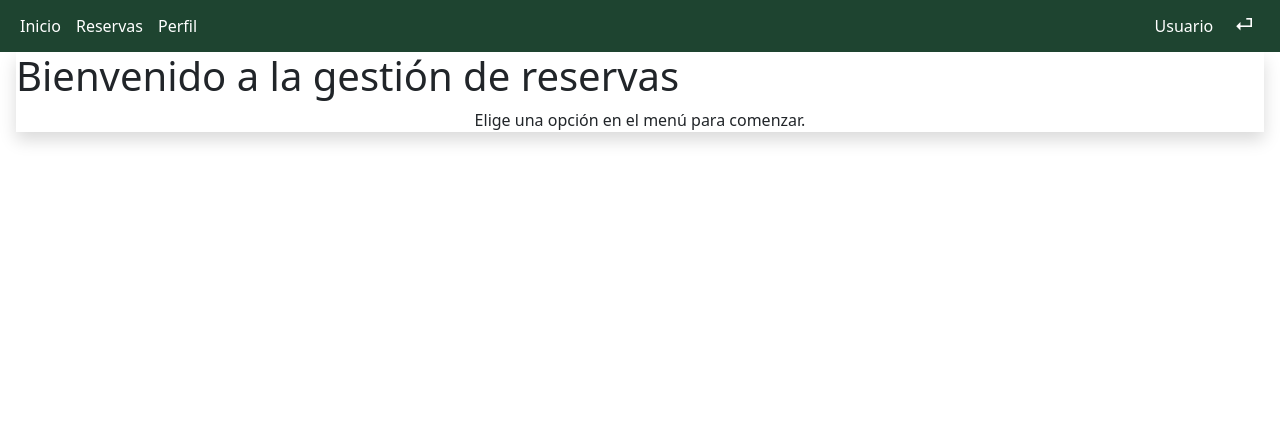
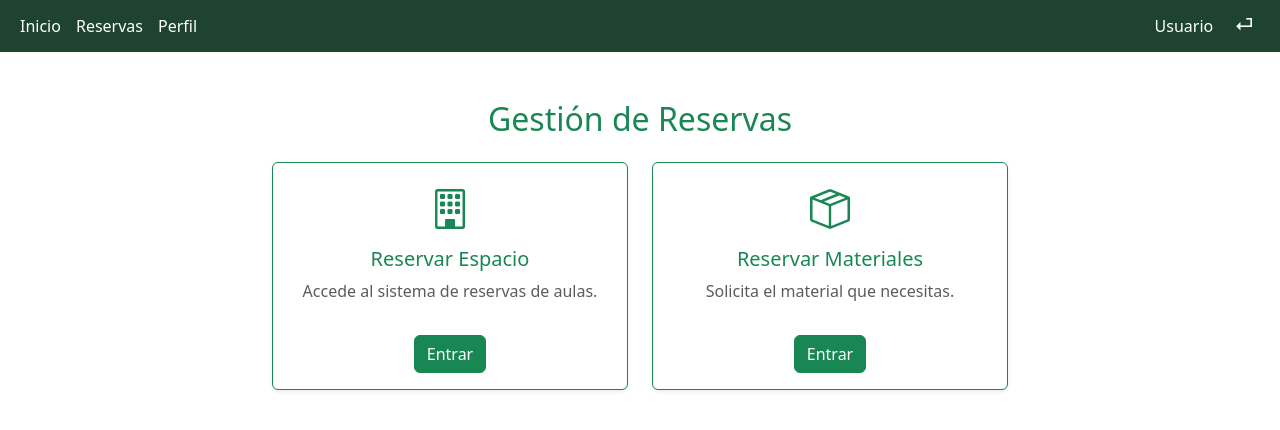
Before and after one commit to Valverde-Antonio/PI-GestionReserva, an Angular app in the folder Frontend/: page /paginaPrincipal in a window 1280 px wide. Shown: the top 430 px of the page. Built offline with nearby package versions, Linux system fonts and the light colour scheme.

Commit message:
Pagina principal

```diff
--- a/Frontend/src/app/pagina-principal/pagina-principal.component.html
+++ b/Frontend/src/app/pagina-principal/pagina-principal.component.html
@@ -1,13 +1,27 @@
 <app-header></app-header>
 
-<div class="main-container">
-  <div class="view-container shadow mx-3 mx-xxl-0">
-    <div class="view-title">
-      <h1>Bienvenido a la gestión de reservas</h1>
+<div class="container text-center mt-5">
+  <h2 class="mb-4 text-success">Gestión de Reservas</h2>
+  <div class="row justify-content-center">
+    <div class="col-md-4 mb-4">
+      <div class="card border-success h-100 shadow-sm">
+        <div class="card-body">
+          <i class="bi bi-building fs-1 text-success"></i>
+          <h5 class="card-title mt-2 text-success">Reservar Espacio</h5>
+          <p class="card-text text-muted">Accede al sistema de reservas de aulas.</p>
+          <a routerLink="/reservar-aulas" class="btn btn-success mt-3">Entrar</a>
+        </div>
+      </div>
     </div>
-
-    <div class="view-body">
-      <p class="text-center">Elige una opción en el menú para comenzar.</p>
+    <div class="col-md-4 mb-4">
+      <div class="card border-success h-100 shadow-sm">
+        <div class="card-body">
+          <i class="bi bi-box-seam fs-1 text-success"></i>
+          <h5 class="card-title mt-2 text-success">Reservar Materiales</h5>
+          <p class="card-text text-muted">Solicita el material que necesitas.</p>
+          <a routerLink="/reservar-materiales" class="btn btn-success mt-3">Entrar</a>
+        </div>
+      </div>
     </div>
   </div>
 </div>
```
